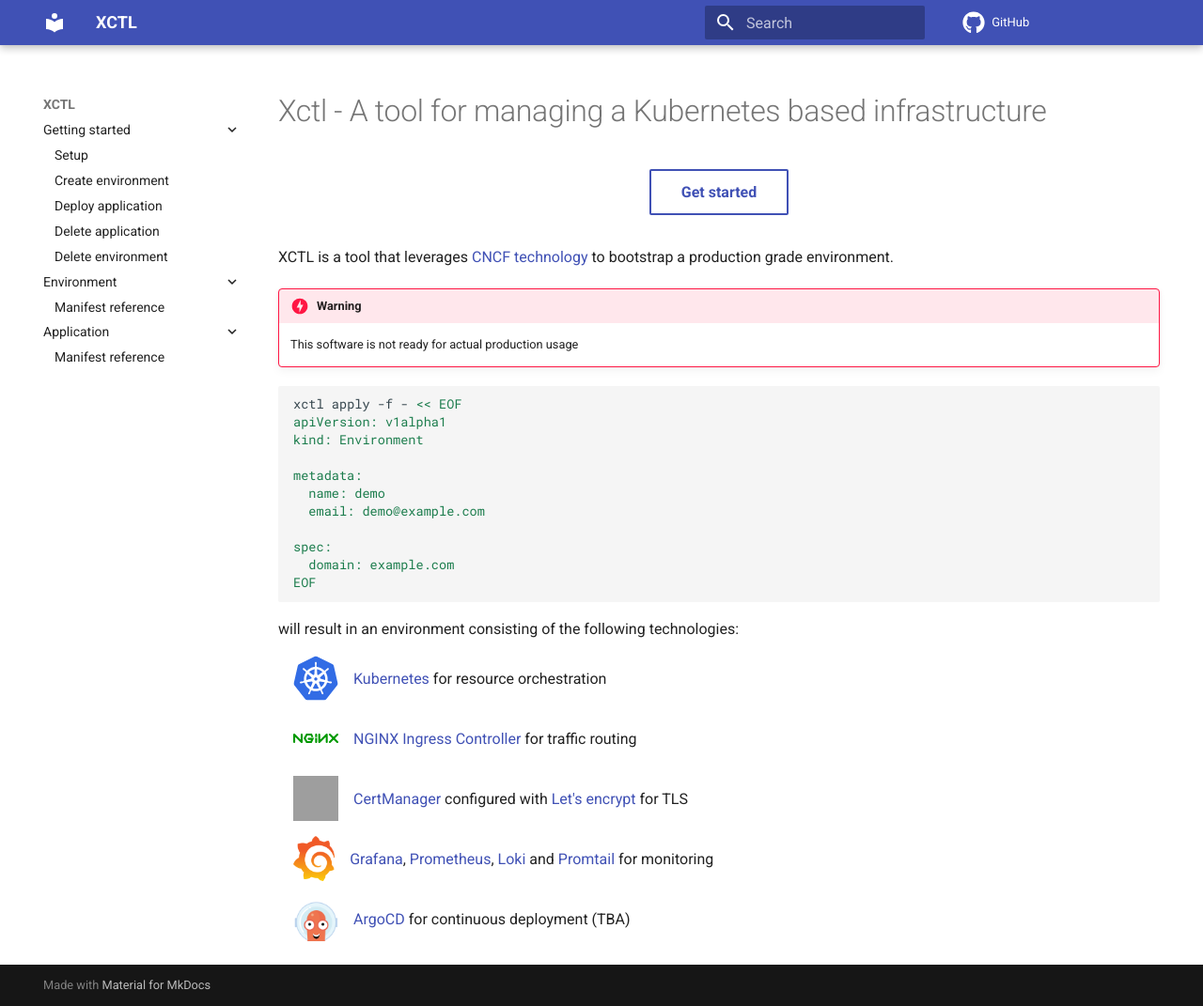
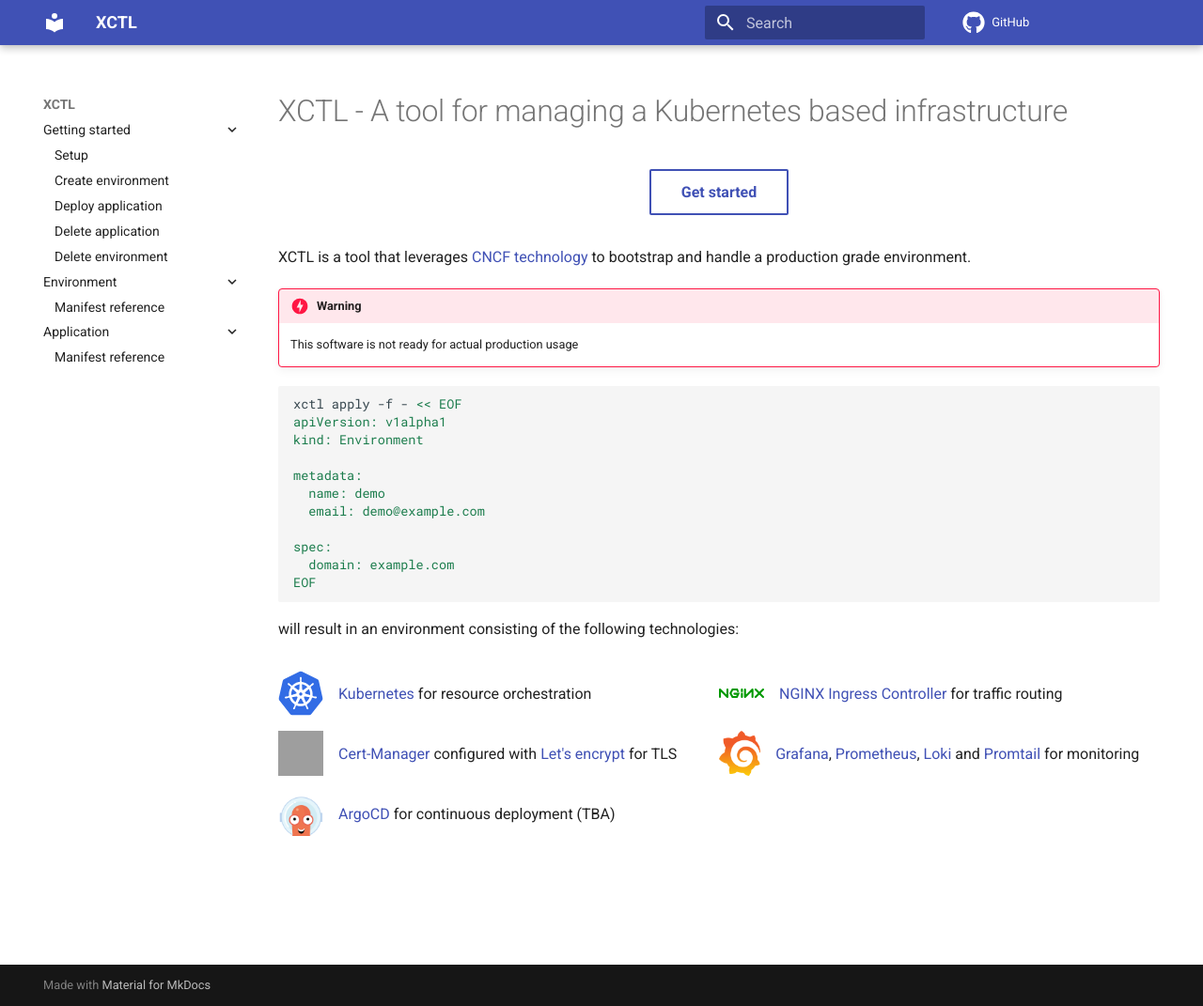
Before and after one commit to tuuturu/xctl, an MkDocs documentation site: the page built from docs/frontend/docs/index.md, in a window 1280 px wide and 1071 px high. Shown: the whole window at 94% size. Built offline with MkDocs 1.6.1 and Material for MkDocs 9.7.7, drawn with Linux system fonts in a browser that asks for light colours; comment, search, counter and statistics services are not loaded; grey boxes are pictures that could not be loaded.

Commit message:
👌 More minor polishes to docs

```diff
--- a/docs/frontend/docs/index.md
+++ b/docs/frontend/docs/index.md
@@ -1,10 +1,10 @@
-# Xctl - A tool for managing a Kubernetes based infrastructure
+# XCTL - A tool for managing a Kubernetes based infrastructure
 
 <div class="buttons">
     <a class="md-button" href="/getting-started/apply-environment/">Get started</a>
 </div>
 
-XCTL is a tool that leverages [CNCF technology](https://www.cncf.io/) to bootstrap a production grade environment.
+XCTL is a tool that leverages [CNCF technology](https://www.cncf.io/) to bootstrap and handle a production grade environment.
 
 !!! danger "Warning"
     This software is not ready for actual production usage
@@ -25,44 +25,46 @@
 
 will result in an environment consisting of the following technologies:
 
-<div class="technology">
-  <img class="icon" src="/img/kubernetes-icon.svg">
-  <span class="content">
-    <a href="https://kubernetes.io/">Kubernetes</a> for resource orchestration
-  </span>
-</div>
+<div class="technologies-container">
+    <div class="technology">
+      <img class="icon" src="/img/kubernetes-icon.svg">
+      <span class="content">
+        <a href="https://kubernetes.io/">Kubernetes</a> for resource orchestration
+      </span>
+    </div>
 
-<div class="technology">
-  <img class="icon" src="/img/nginx-icon.svg">
-  <span class="content">
-    <a href="https://kubernetes.github.io/ingress-nginx/">NGINX Ingress Controller</a> for traffic routing
-  </span>
-</div>
+    <div class="technology">
+      <img class="icon" src="/img/nginx-icon.svg">
+      <span class="content">
+        <a href="https://kubernetes.github.io/ingress-nginx/">NGINX Ingress Controller</a> for traffic routing
+      </span>
+    </div>
 
-<div class="technology">
-  <img class="icon" src="/img/certmanager-icon.png">
-  <span class="content">
-    <a href="https://cert-manager.io/">CertManager</a>
-    configured with <a href="https://letsencrypt.org/">Let's encrypt</a> for TLS
-  </span>
-</div>
+    <div class="technology">
+      <img class="icon" src="/img/certmanager-icon.png">
+      <span class="content">
+        <a href="https://cert-manager.io/">Cert-Manager</a>
+        configured with <a href="https://letsencrypt.org/">Let's encrypt</a> for TLS
+      </span>
+    </div>
 
-<div class="technology">
-  <img class="icon" src="/img/grafana-icon.png">
-  <span class="content">
-    <a href="https://grafana.com/oss/grafana/">Grafana</a>,
-    <a href="https://grafana.com/oss/prometheus/">Prometheus</a>,
-    <a href="https://grafana.com/oss/loki/">Loki</a> and
-    <a href="https://grafana.com/docs/loki/latest/clients/promtail/">Promtail</a> for monitoring
-  </span>
-</div>
+    <div class="technology">
+      <img class="icon" src="/img/grafana-icon.png">
+      <span class="content">
+        <a href="https://grafana.com/oss/grafana/">Grafana</a>,
+        <a href="https://grafana.com/oss/prometheus/">Prometheus</a>,
+        <a href="https://grafana.com/oss/loki/">Loki</a> and
+        <a href="https://grafana.com/docs/loki/latest/clients/promtail/">Promtail</a> for monitoring
+      </span>
+    </div>
 
-<div class="technology">
-  <img class="icon" src="/img/argocd-icon.png">
-  <span class="content">
-    <a href="https://argoproj.github.io/cd/">ArgoCD</a>
-    for continuous deployment (TBA)
-  </span>
+    <div class="technology">
+      <img class="icon" src="/img/argocd-icon.png">
+      <span class="content">
+        <a href="https://argoproj.github.io/cd/">ArgoCD</a>
+        for continuous deployment (TBA)
+      </span>
+    </div>
 </div>
 
 <style>
@@ -75,12 +77,16 @@
     margin-bottom: 2em;
 }
 
+div.technologies-container {
+    display: grid;
+    grid-template-columns: 50% 50%;
+}
+
 div.technology {
   display: flex;
   align-items: center;
 
   margin-top: 1em;
-  padding-left: 1em;
 }
 
 img.icon {
```
Also changed, not shown: docs/frontend/docs/getting-started/preparation.md (+6 -0 lines).
